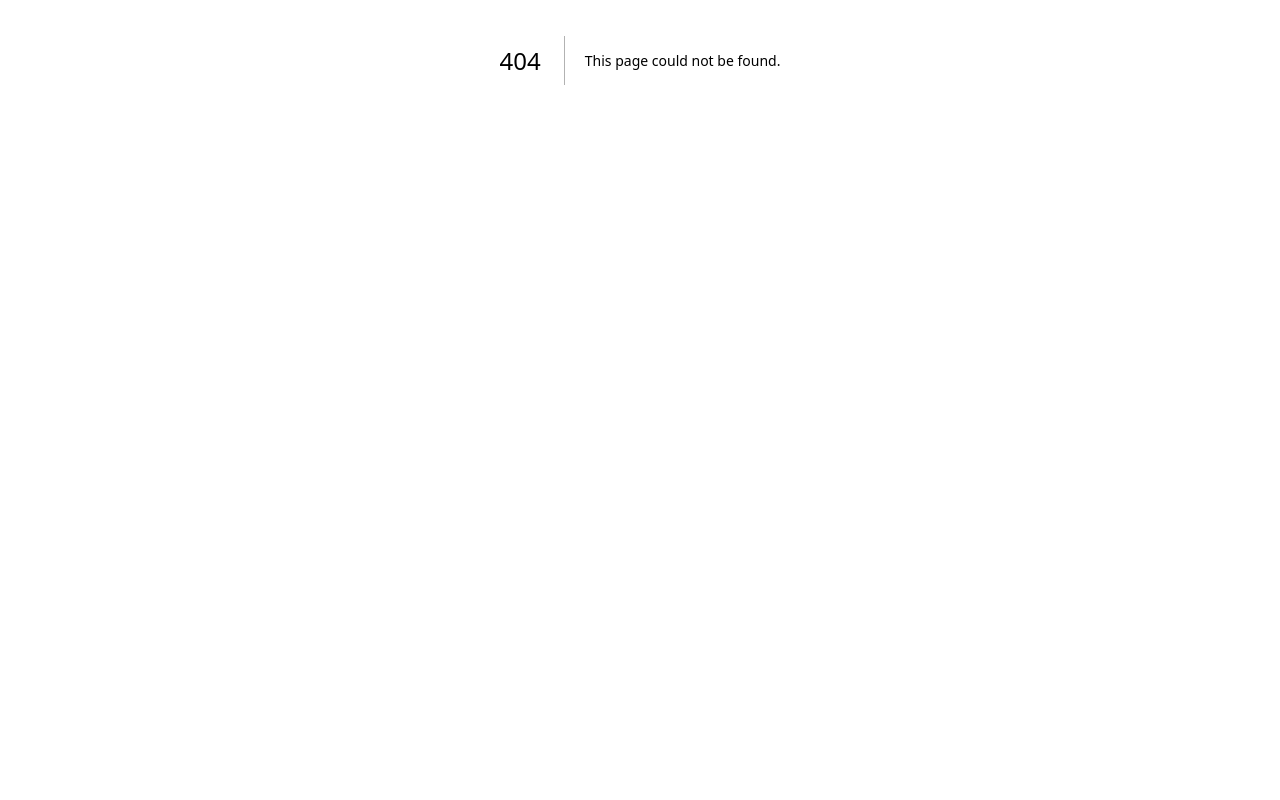
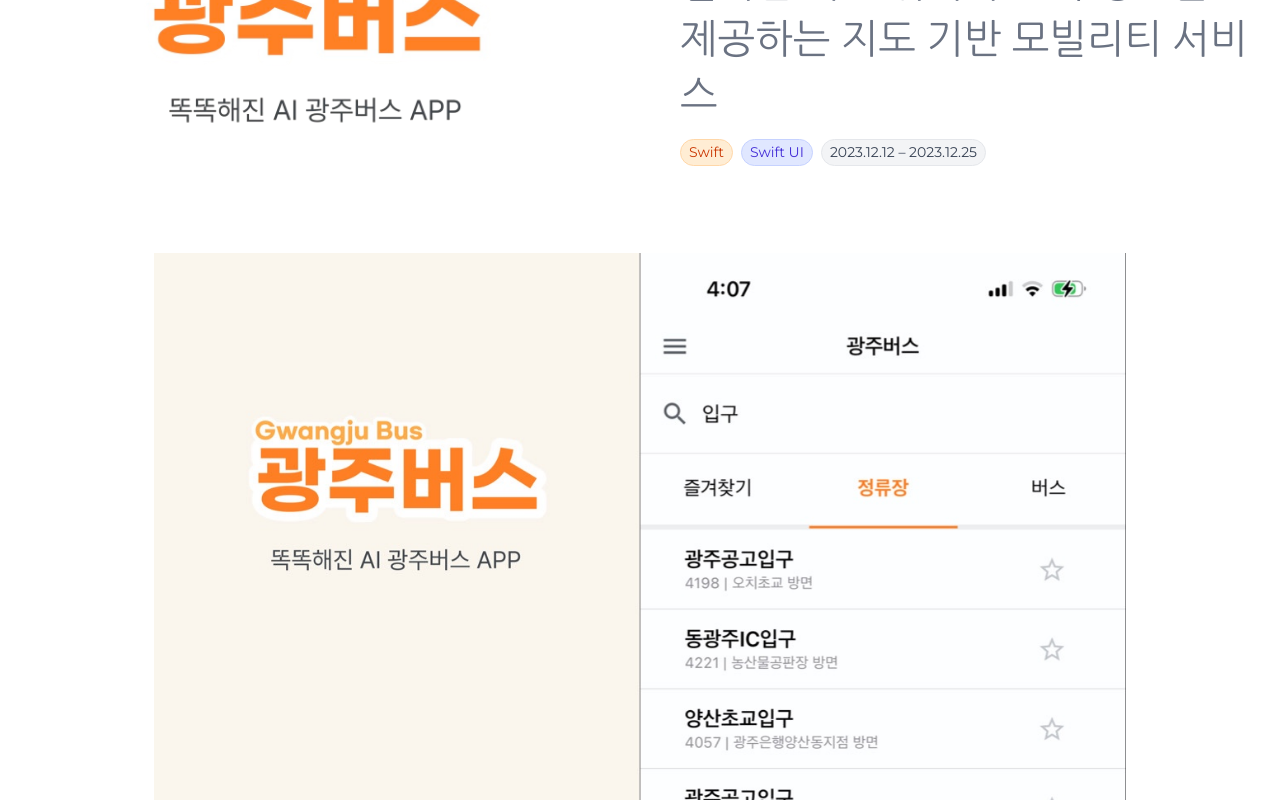
Before and after one commit to chaemina/NPortfolio, a Next.js app in the folder my-app/: page /project/garden in a window 1280 px wide. Before the commit this address had no page. Shown: the part 340-1140 px from the top of the page. Before the commit the page ends 800 px from the top, so only its background shows below. Built offline with nearby package versions, Linux system fonts and the light colour scheme.

Commit message:
add : project

```diff
--- /dev/null
+++ b/my-app/shared/components/templates/project/GardenTemplate.tsx
@@ -0,0 +1,27 @@
+import ProjectTemplate from "../../templates/ProjectTemplate";
+
+import BusImage1 from "../../../../public/images/projects/BusImage1.jpeg";
+import BusImage2 from "../../../../public/images/projects/BusImage2.jpg";
+import BusHero from "../../../../public/images/projects/BusHero.png";
+import {bus} from "../../../constants/project"
+import { BusTags } from "../../../constants/stacks";
+import Frame from "../../organisms/Frame";
+
+const GardenTemplate = () => {
+  return (
+    <Frame>
+    <ProjectTemplate
+      heroImage={BusHero}
+      description="AI 기술을 활용해 광주광역시의 실시간 버스 위치와 도착 정보를 제공하는 지도 기반 모빌리티 서비스"
+      tags={BusTags}
+      image1={BusImage1}
+      image2={BusImage2}
+      explain = {bus.explain}
+      role = {bus.role}
+      buttons = {bus.buttons}
+    />
+    </Frame>
+  );
+};
+
+export default GardenTemplate;
--- a/my-app/shared/components/templates/project/WasteTemplate.tsx
+++ b/my-app/shared/components/templates/project/WasteTemplate.tsx
@@ -2,7 +2,7 @@ import ProjectTemplate from "../../templates/ProjectTemplate";
 
 import Waste1 from "../../../../public/images/projects/Waste1.png"
 import Waste2 from "../../../../public/images/projects/Waste2.png"
-import {maeum} from "../../../constants/project"
+import {waste} from "../../../constants/project"
 import Slider from "../../organisms/Slider";
 import { WasteTags } from "../../../constants/stacks";
 import Frame from "../../organisms/Frame";
@@ -23,9 +23,9 @@ const WasteTemplate = () => {
       tags={WasteTags}
       image1={Waste1}
       image2={Waste2}
-      explain = {maeum.explain}
-      role = {maeum.role}
-      buttons = {maeum.buttons}
+      explain = {waste.explain}
+      role = {waste.role}
+      buttons = {waste.buttons}
     />
     <div className="w-full">
         <Slider items={wasteSliderItems} />
--- a/my-app/shared/constants/project.tsx
+++ b/my-app/shared/constants/project.tsx
@@ -23,33 +23,29 @@ export interface ProjectTemplateProps {
 }
 
 export const projects = {
-  column1: [
+    column1: [
+       {
+      href: "/project/garden",
+      src: "/images/projects/Garden.png",
+      title: "Garden. 함께 피워내는 한국어 교육 플랫폼 ",
+    },
+    {
+      href: "/project/maeum",
+      src: "/images/projects/MaeumImage1.png",
+      title: "생성형 AI 양방향 소통 APP. 마음의 창",
+    },
+
+  ],
+  column2: [
     {
       href: "/project/bus",
       src: "/images/projects/Bus_map.jpg",
       title: "광주 버스 IOS",
     },
-    {
-      href: "/project/garden",
-      src: "/images/projects/Garden.png",
-      title: "Garden. 함께 피워내는 한국어 교육 플랫폼 ",
-    },
-  ],
-  column2: [
-    {
-      href: "/project/maeum",
-      src: "/images/projects/Maeum_main.jpg",
-      title: "생성형 AI 양방향 소통 APP. 마음의 창",
-    },
-    {
+     {
       href: "/project/wastebank",
       src: "/images/projects/WasteBank.png",
       title: "Waste Bank 실시간 모니터링 시스템",
-    },
-        {
-      href: "/project/caramella",
-      src: "/images/projects/Caramella.png",
-      title: "(주)카라멜라 인트라넷 웹 사이트",
     },
   ],
 };
@@ -142,3 +138,58 @@ export const maeum = {
   },
 ]
 };
+
+
+
+export const waste = {
+  explain: (
+  <>
+    Waste Bank 협동조합은 인도네시아 북자카르타 지역의 환경문제를 해결하는 경제적 참여 방식입니다.
+    이 협동조합은 지역의 폐기물을 수거하고, 재활용 가능한 자원을 판매해 수익을 창출하고 있습니다.
+    <br /><br />
+
+  그러나 기존의 수동 관리 방식으로는 증가하는 고객 수와 폐기물 처리를 효율적으로 관리하기 어려워,
+기능을 역할별로 분리한 <span className="bg-emerald-100 px-1">실시간 모니터링 시스템</span>을 도입했습니다.
+<br /><br />
+
+    지도에서 쓰레기 위치와 수거원의 위치를 확인하고 수거 과정을 실시간으로 관리할 수 있도록 설계해 수거 프로세스의 운영 효율을 높이는 것을 목표로 하였으며,
+    본 프로젝트는 국제 학술대회 <span className="bg-emerald-200 px-1">ICICT 2025</span>
+    (International Conference on Information and Communication Technology) 에서 연구 및 개발의 가치를 국제적으로 인정받아 <span className="bg-emerald-200 px-1">Springer LNNS</span> 시리즈에
+    논문이 게재되었습니다.
+  </>
+),
+
+  role: (
+  <>
+    팀장으로서 클라이언트인 <span className="bg-emerald-100 px-1"> 인도네시아 다르마자야 대학</span>과 직접 소통하며 요구사항을 파악했습니다.
+    논문과 Application Form을 기반으로 Waste Bank 구조를 분석하고 유스케이스 다이어그램과 와이어프레임을 제작해
+    서비스 흐름을 정리했습니다.
+    <br /><br />
+
+    React와 React Native 기반  <span className="bg-emerald-200 px-1">하이브리드 구조</span>를 설계하여,
+    네이티브 기능이 필요한 (지도, 위치 감지 등) 화면은 앱으로 구현하고
+    그 외 페이지는 웹으로 개발해 <span className="bg-emerald-100 px-1">WebView</span>로 출력했습니다.
+    <br /><br />
+
+    메인 수거 모니터링 기능은 <span className="bg-emerald-100 px-1">react-native-maps</span>를 활용해
+쓰레기 위치를 지도 마커로 시각화하고, <span className="bg-emerald-100 px-1">react-native-geolocation-service</span>를 사용해
+수거원의 실시간 위치 추적을 구현했습니다.
+  </>
+),
+
+  buttons: [
+  {
+    label: "Notion",
+    url: "https://whip-revolve-4ce.notion.site/WasteBankApp-30711b83da1780b2a880c6fa82825b9e?pvs=73"
+  },
+  {
+    label: "Medium",
+    url: "https://medium.com/@chaemina8282/react-native-%EC%9C%84%EC%B9%98-%EC%B6%94%EC%A0%81-%EA%B5%AC%ED%98%84%ED%95%98%EA%B8%B0-3a74fd413623"
+  },
+    {
+    label: "Github",
+    url: "https://github.com/chaemina/WasteBankApp"
+  },
+
+]
+};
--- /dev/null
+++ b/my-app/src/app/project/garden/page.tsx
@@ -0,0 +1,7 @@
+import GardenTemplate from "../../../../shared/components/templates/project/GardenTemplate";
+
+export default function Page() {
+  return (
+    <GardenTemplate/>
+  );
+}
```
